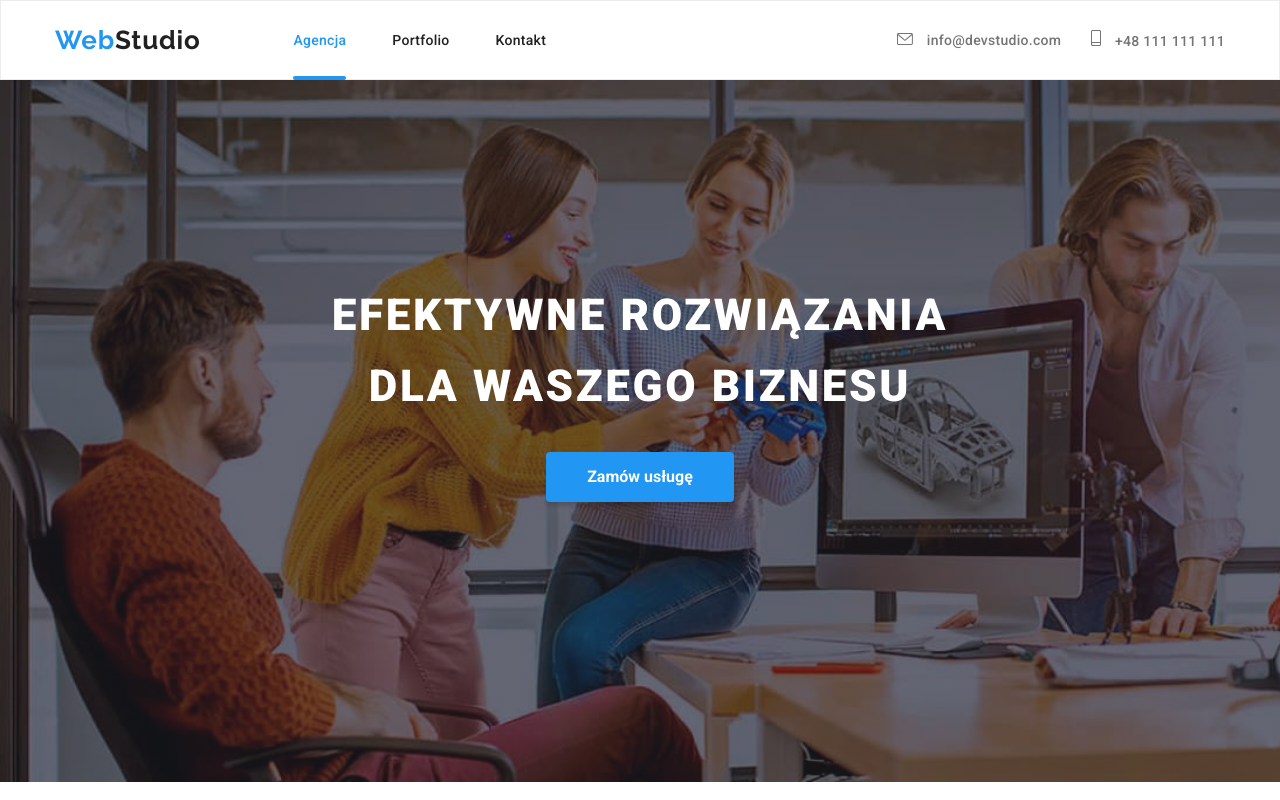
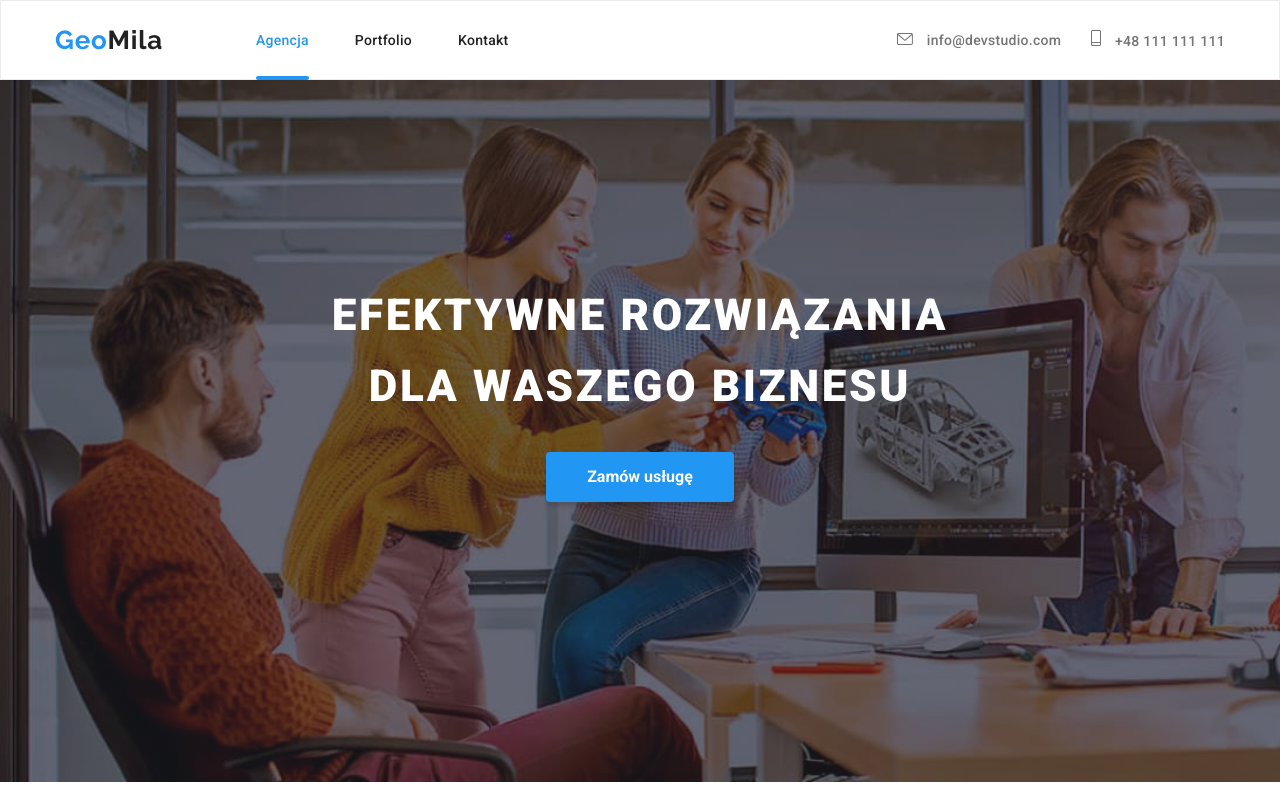
Before and after one commit to MilenaStepien/przedwielo, a plain HTML site: page index.html in a window 1280 px wide. Shown: the top 800 px of the page. Drawn offline with nearby package versions, Linux system fonts and the light colour scheme.

Commit message:
zmiana logo i koloru main na żółty

```diff
--- a/index.html
+++ b/index.html
@@ -16,7 +16,7 @@
       <div class="container">
         <nav class="navigation">
           <a class="logo logo--light-theme" href="#"
-            ><span class="logo__accent-text">Web</span>Studio</a>
+            ><span class="logo__accent-text">Geo</span>Mila</a>
           <ul class="menu list">
             <li class="menu__item menu__item--active">
               <a class="menu__link" href="#">Agencja</a>
--- a/sass/utils/_variables.scss
+++ b/sass/utils/_variables.scss
@@ -3,7 +3,7 @@ $main-font: 'Roboto',
  $secondary-font: 'Raleway',
  sans-serif;
 
- $main-color: #2196f3;
+ $main-color: #eef110;
  $main-font-color: #212121;
  $white-color: #fff;
  $description-font-color: #757575;
```
